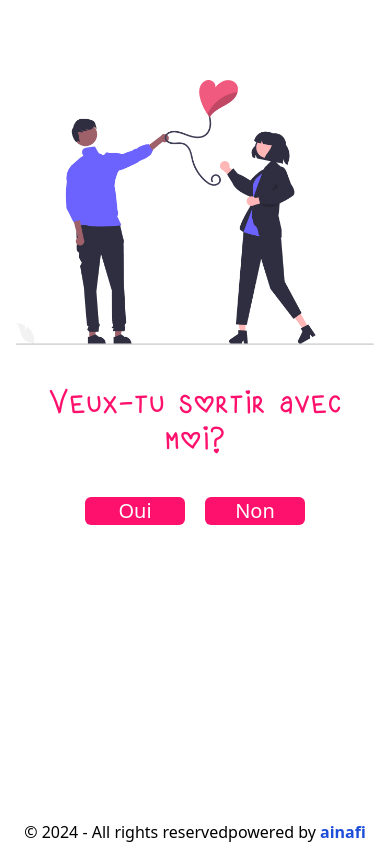
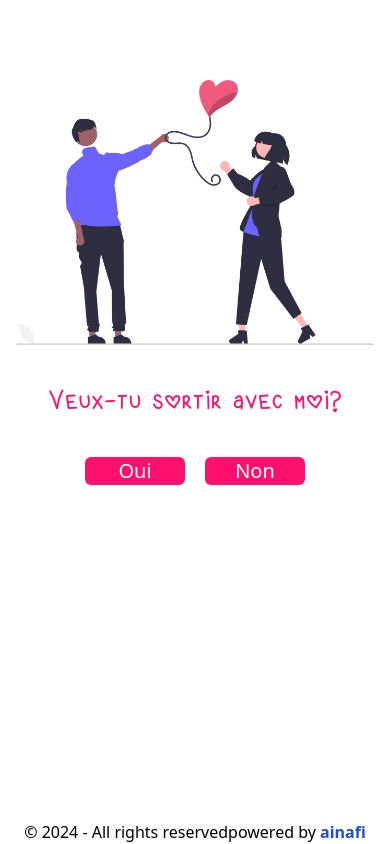
Before and after one commit to ainafi/dating, a React (Vite) app: page / in a window 390 px wide. Built offline with nearby package versions, Linux system fonts and the light colour scheme.

Commit message:
btn ajust 4

```diff
--- a/src/components/Step1.tsx
+++ b/src/components/Step1.tsx
@@ -16,7 +16,7 @@ const Step1: React.FC<StepProps> = ({ nextStep, noStep }) => {
 
       <div className="flex flex-col items-center justify-center px-4 py-20">
         <img className="w-[400px]" src={Image1} alt="Step 1" />
-        <h1 className="py-10 text-3xl text-center font-love text-primary">Veux-tu sortir avec moi?</h1>
+        <h1 className="py-10 text-2xl text-center md:text-3xl font-love text-primary">Veux-tu sortir avec moi?</h1>
         <div>
           <button
             className="w-[100px] bg-primary rounded-md text-white text-xl hover:bg-pink-400 ease-in-out duration-100"
--- a/src/components/Step2.tsx
+++ b/src/components/Step2.tsx
@@ -11,7 +11,7 @@ const Step2: React.FC<StepProps> = ({ nextStep }) => (
   <div className='w-full h-screen mx-auto max-w-7xl'>
     <div className='flex flex-col items-center justify-center px-4 py-20'>
       <img className='w-[400px]' src={Gif1} alt="Step 2" />
-      <h1 className='py-10 text-3xl text-center font-love text-primary '>yoouuupiiiiiiiiiiiiii</h1>
+      <h1 className='py-10 text-2xl text-center md:text-3xl font-love text-primary '>yoouuupiiiiiiiiiiiiii</h1>
       <div>
         <BubbleButton nextStep={nextStep}/>
       </div>
--- a/src/components/Step3.tsx
+++ b/src/components/Step3.tsx
@@ -12,7 +12,7 @@ const Step3: React.FC<StepProps> = ({ nextStep }) => (
   <div className='w-full h-screen mx-auto max-w-7xl'>
     <div className='flex flex-col items-center justify-center px-4 py-20'>
         <img className='w-[400px] rounded-md' src={Gif3} alt="Step 2" />
-        <h1 className='py-10 text-3xl font-love text-primary'>Quand tu as une temps libre</h1>
+        <h1 className='py-10 text-2xl text-center md:text-3xl font-love text-primary'>Quand tu as une temps libre</h1>
         <div className='pb-5'>
             <DatePickerDemo/>
         </div>
--- a/src/components/Step4.tsx
+++ b/src/components/Step4.tsx
@@ -31,7 +31,7 @@ const Step4: React.FC<StepProps> = ({ nextStep }) => {
 
   return (
     <div className='w-full h-screen mx-auto max-w-7xl'>
-      <h1 className='py-10 text-3xl text-center font-love text-primary'>Qu'est ce qu'on va regarder</h1>
+      <h1 className='py-10 text-2xl text-center md:text-3xl font-love text-primary'>Qu'est ce qu'on va regarder</h1>
       <div className='flex items-center justify-center'>
         <button
           className='w-[100px] bg-primary rounded-md text-white text-xl hover:bg-pink-400 ease-in-out duration-100'
```
